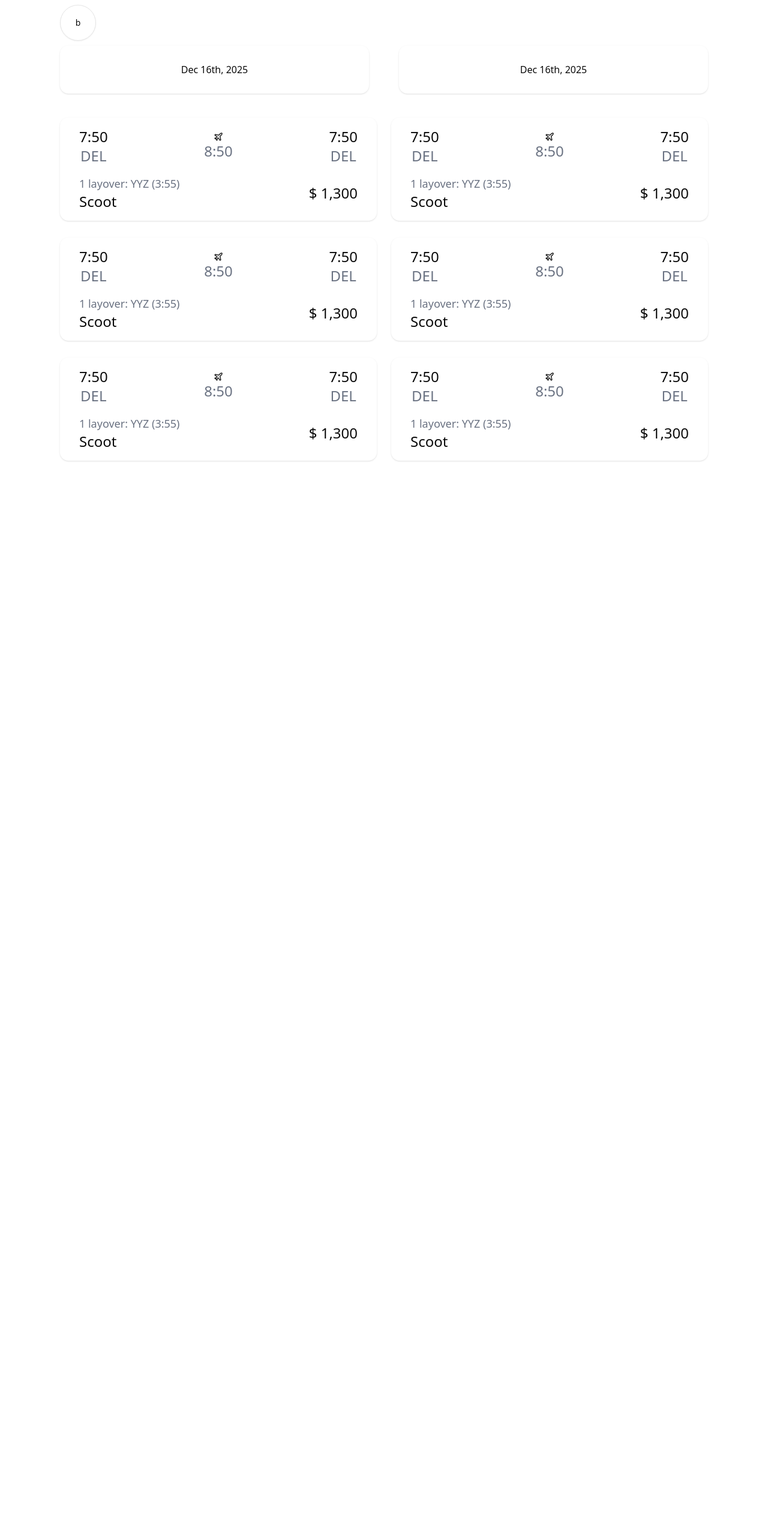
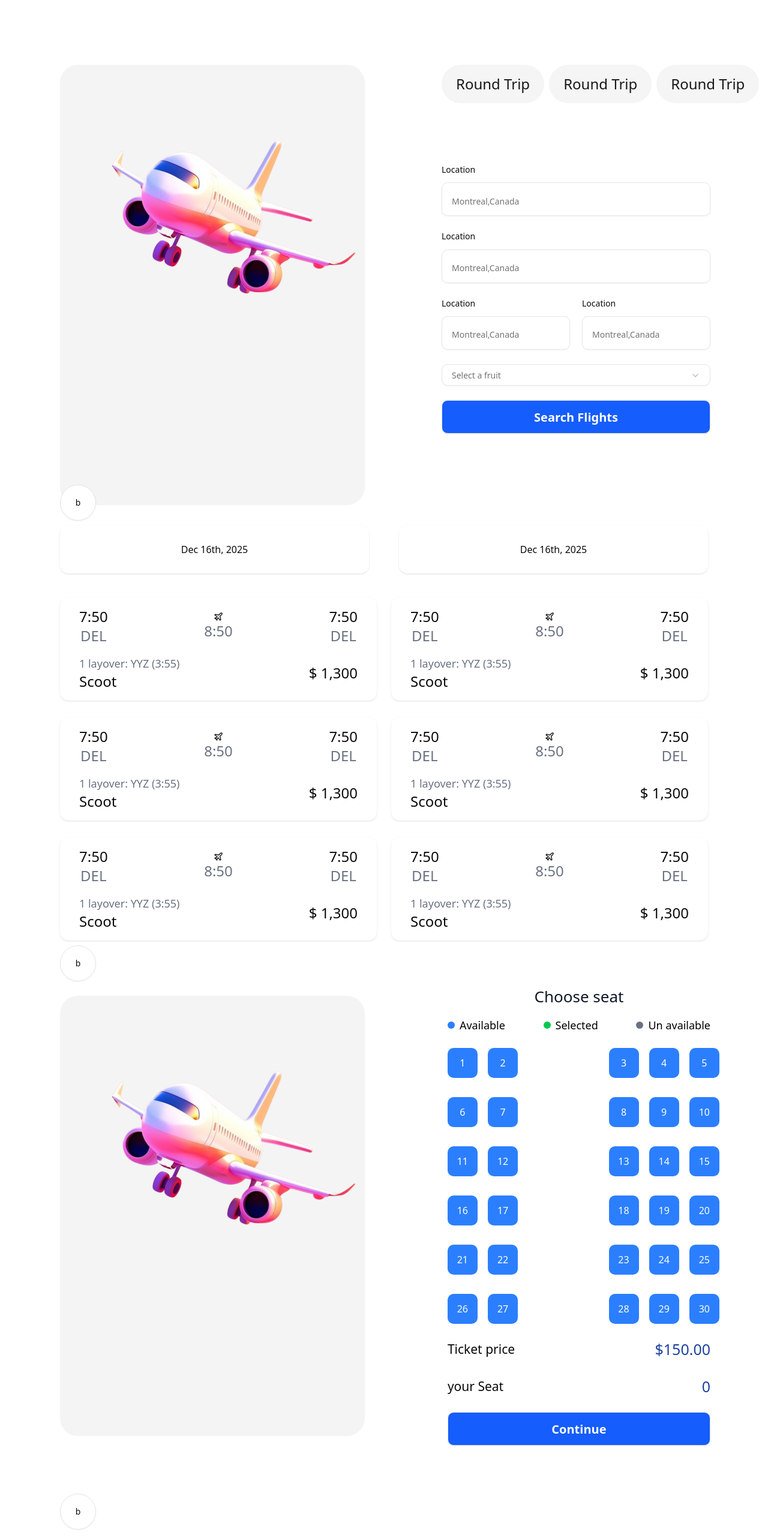
Before and after one commit to Abdulrahmanfawzy/Safarni-team-1, a React (Vite) app: page / in a window 1280 px wide. Shown: the top 2564 px of the page at 60% size. Before the commit the page ends 800 px from the top, so only its background shows below. Built offline with nearby package versions, Linux system fonts and the light colour scheme.

Commit message:
fix some style

```diff
--- a/src/App.tsx
+++ b/src/App.tsx
@@ -1,4 +1,3 @@
-import ImageCard from "./components/common/ImageCard";
 import FirstPage from "./pages/flight booking/FirstPage";
 import Flightbooking from "./pages/flight booking/Flightbooking";
 import ChooseSeat from "./pages/flight booking/ChooseSeat";
@@ -6,10 +5,10 @@ import BardingPass from "./pages/flight booking/BardingPass.tsx";
 const App = () => {
   return (
     <div>
-      {/* <FirstPage /> */}
+      <FirstPage />
       <Flightbooking />
-      {/* <ChooseSeat /> */}
-      {/* <BardingPass /> */}
+      <ChooseSeat />
+      <BardingPass />
     </div>
   );
 };
--- a/src/pages/flight booking/BardingPass.tsx
+++ b/src/pages/flight booking/BardingPass.tsx
@@ -1,19 +1,8 @@
-import React from "react";
 import ImageCard from "../../components/common/ImageCard";
 import flight from "./../../assets/flight.png";
 import icon from "./../../assets/icon.png";
 import person from "./../../assets/person.png";
 import qr from "./../../assets/qr.png";
-import InputFiled from "../../components/common/InputFiled";
-import {
-  Select,
-  SelectContent,
-  SelectGroup,
-  SelectItem,
-  SelectLabel,
-  SelectTrigger,
-  SelectValue,
-} from "@/components/ui/select";
 
 import { Button } from "../../components/ui/button";
 import { Plane } from "lucide-react";
@@ -21,7 +10,7 @@ import { Plane } from "lucide-react";
 const BardingPass = () => {
   return (
     <>
-      <div className="px-25">
+      <section className="pl-25 pr-10">
         <Button variant={"outline"} className="rounded-full size-15 my-2">
           b
         </Button>
@@ -108,7 +97,7 @@ const BardingPass = () => {
             </Button>
           </div>
         </div>
-      </div>
+      </section>
     </>
   );
 };
--- a/src/pages/flight booking/ChooseSeat.tsx
+++ b/src/pages/flight booking/ChooseSeat.tsx
@@ -1,8 +1,7 @@
-import React, { useState, type ReactEventHandler } from "react";
+import { useState } from "react";
 import { Button } from "../../components/ui/button";
 import ImageCard from "../../components/common/ImageCard";
 import flight from "../../assets/flight.png";
-import InputFiled from "../../components/common/InputFiled";
 
 const ChooseSeat = () => {
   let [seat, useseat] = useState(0);
@@ -20,10 +19,10 @@ const ChooseSeat = () => {
 
   return (
     <>
-      <Button variant={"outline"} className="rounded-full size-15 my-2">
+      <Button variant={"outline"} className="rounded-full size-15 my-2 ml-25">
         b
       </Button>
-      <div className="min-w-screen  flex justify-center items-center gap-x-6  pt-27 pb-18">
+      <div className="max-w-screen  flex justify-center items-center gap-x-6 pb-18">
         <div className="w-[50%] h-full ">
           <div className="w-152 h-183.5 pl-25">
             <ImageCard img={flight} />
--- a/src/pages/flight booking/FirstPage.tsx
+++ b/src/pages/flight booking/FirstPage.tsx
@@ -1,4 +1,3 @@
-import React from "react";
 import ImageCard from "../../components/common/ImageCard";
 import flight from "./../../assets/flight.png";
 import InputFiled from "../../components/common/InputFiled";
@@ -10,17 +9,19 @@ import {
   SelectLabel,
   SelectTrigger,
   SelectValue,
-} from "@/components/ui/select";
+} from "../../components/ui/select";
 import { Button } from "../../components/ui/button";
 
 const FirstPage = () => {
   return (
-    <div className="min-w-screen h-screen flex justify-center items-center gap-x-6  pt-27 pb-18">
+    <section className="max-w-screen h-screen flex justify-center items-center gap-x-6  pt-27 pb-18">
+      {/* image card */}
       <div className="w-[50%] h-full ">
         <div className="w-152 h-183.5 pl-25">
           <ImageCard img={flight} />
         </div>
       </div>
+      {/* input location  */}
       <div className="w-[50%] h-full space-y-4 px-24">
         <div className="group-btn flex gap-2">
           <Button
@@ -88,7 +89,7 @@ const FirstPage = () => {
           </Button>
         </form>
       </div>
-    </div>
+    </section>
   );
 };
 
--- a/src/pages/flight booking/Flightbooking.tsx
+++ b/src/pages/flight booking/Flightbooking.tsx
@@ -1,10 +1,9 @@
-import React from "react";
 import { Button } from "../../components/ui/button";
 import { Plane } from "lucide-react";
 
 const Flightbooking = () => {
   return (
-    <div className="px-25">
+    <section className="px-25">
       <Button variant={"outline"} className="rounded-full size-15 my-2">
         b
       </Button>
@@ -18,7 +17,7 @@ const Flightbooking = () => {
           </h1>
         </div>
         <div className="grid grid-cols-2 gap-x-6 gap-y-7">
-          {[1, 2, 3, 4, 5, 6].map((item) => (
+          {[1, 2, 3, 4, 5, 6].map(() => (
             <div className="card w-full text-center rounded-xl  shadow-sm content-center px-8 py-4 space-y-4 cursor-pointer">
               <div className="flex justify-between items-center  ">
                 <div className="">
@@ -49,7 +48,7 @@ const Flightbooking = () => {
           ))}
         </div>
       </div>
-    </div>
+    </section>
   );
 };
 
```
